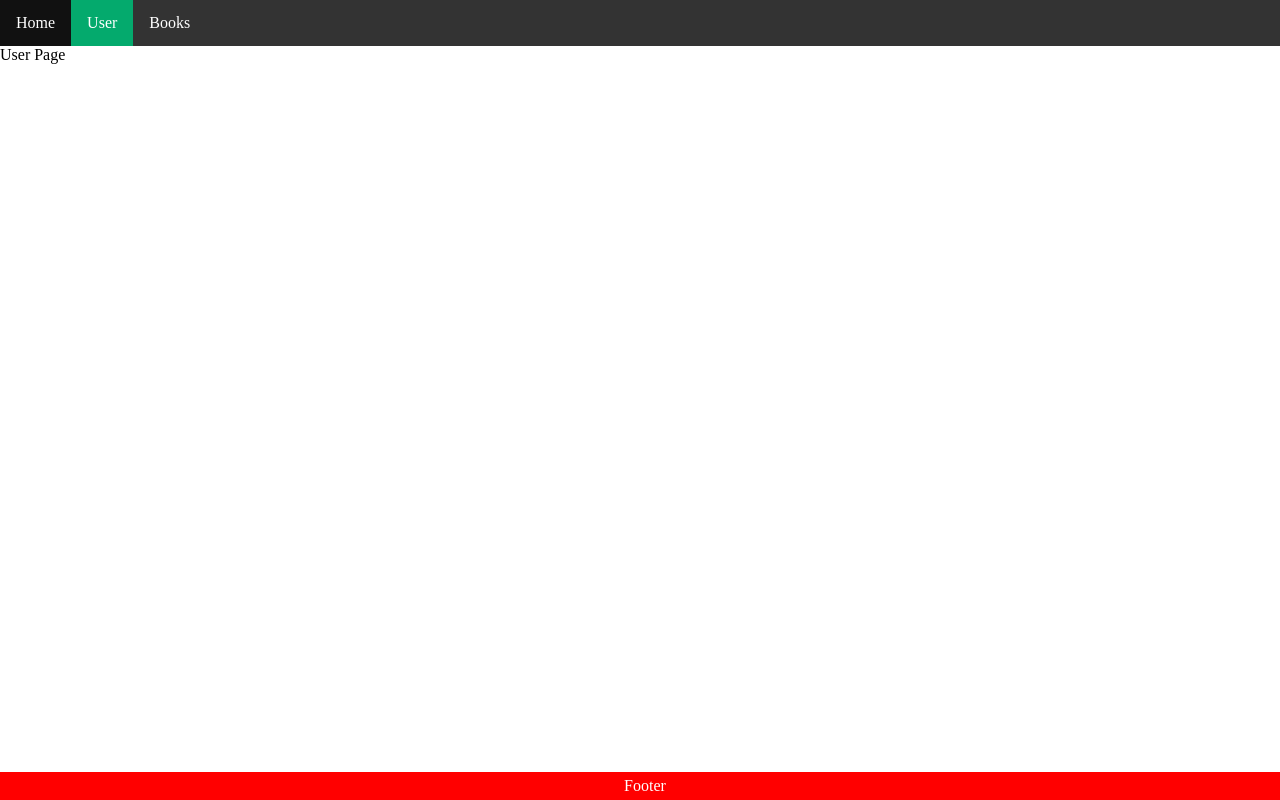
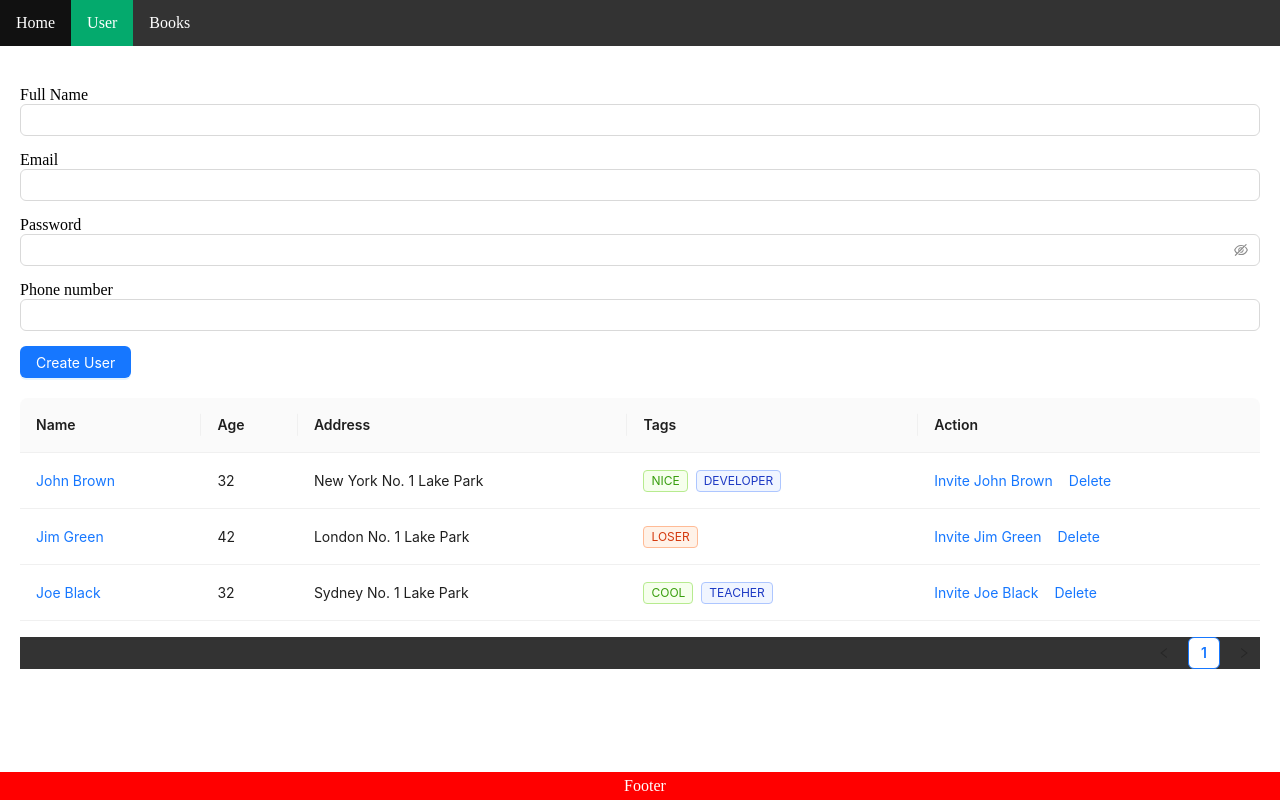
Before and after one commit to hieunn2ktb/my-react-vite, a React (Vite) app: page /users in a window 1280 px wide. Built offline with nearby package versions, Linux system fonts and the light colour scheme.

Commit message:
hieu update

```diff
--- /dev/null
+++ b/src/conponents/user/user.form.tsx
@@ -0,0 +1,31 @@
+import { Button, Input } from "antd"
+
+const UserForm = () => {
+    return (
+        <div className="user-form" style={{margin: "20px 0"}}>
+            <div style={{display : "flex", gap: "15px", flexDirection : "column"}}>
+                <div>
+                <span>Full Name</span>
+                <Input/>
+            </div>
+            <div>
+                <span>Email</span>
+                <Input/>
+            </div>
+            <div>
+                <span>Password</span>
+                <Input.Password/>
+            </div>
+            <div>
+                <span>Phone number</span>
+                <Input/>
+            </div>
+            <div>
+                <Button type="primary">Create User</Button>
+            </div>
+        </div>
+
+        </div>
+    )
+}
+export default UserForm;
--- /dev/null
+++ b/src/conponents/user/user.table.tsx
@@ -0,0 +1,80 @@
+import { Space, Table, Tag } from 'antd';
+
+
+const UserTable = () => {
+    const columns = [
+  {
+    title: 'Name',
+    dataIndex: 'name',
+    key: 'name',
+    render: text => <a>{text}</a>,
+  },
+  {
+    title: 'Age',
+    dataIndex: 'age',
+    key: 'age',
+  },
+  {
+    title: 'Address',
+    dataIndex: 'address',
+    key: 'address',
+  },
+  {
+    title: 'Tags',
+    key: 'tags',
+    dataIndex: 'tags',
+    render: (_, { tags }) => (
+      <>
+        {tags.map(tag => {
+          let color = tag.length > 5 ? 'geekblue' : 'green';
+          if (tag === 'loser') {
+            color = 'volcano';
+          }
+          return (
+            <Tag color={color} key={tag}>
+              {tag.toUpperCase()}
+            </Tag>
+          );
+        })}
+      </>
+    ),
+  },
+  {
+    title: 'Action',
+    key: 'action',
+    render: (_, record) => (
+      <Space size="middle">
+        <a>Invite {record.name}</a>
+        <a>Delete</a>
+      </Space>
+    ),
+  },
+];
+const data = [
+  {
+    key: '1',
+    name: 'John Brown',
+    age: 32,
+    address: 'New York No. 1 Lake Park',
+    tags: ['nice', 'developer'],
+  },
+  {
+    key: '2',
+    name: 'Jim Green',
+    age: 42,
+    address: 'London No. 1 Lake Park',
+    tags: ['loser'],
+  },
+  {
+    key: '3',
+    name: 'Joe Black',
+    age: 32,
+    address: 'Sydney No. 1 Lake Park',
+    tags: ['cool', 'teacher'],
+  },
+];
+    return (
+        <Table columns={columns} dataSource={data} />
+    );
+}
+export default UserTable;
--- a/src/pages/user.tsx
+++ b/src/pages/user.tsx
@@ -1,6 +1,12 @@
+import UserForm from "../conponents/user/user.form";
+import UserTable from "../conponents/user/user.table";
+
 const UserPage = () => {
     return (
-        <div>User Page</div>
+        <div style={{padding: "20px"}}>
+            <div><UserForm/></div>
+            <div><UserTable/></div>
+        </div>
     )
 }
 
```
